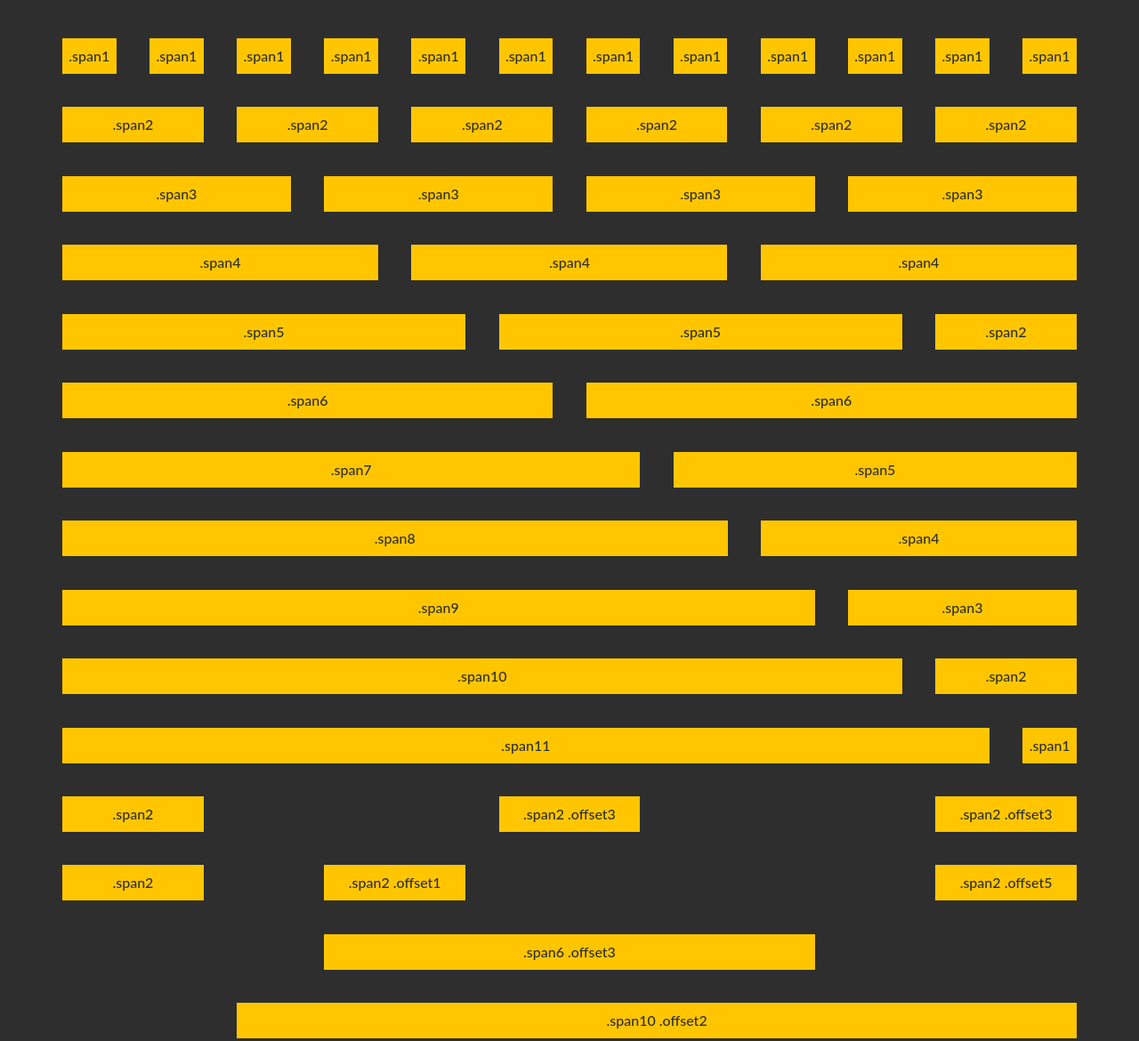
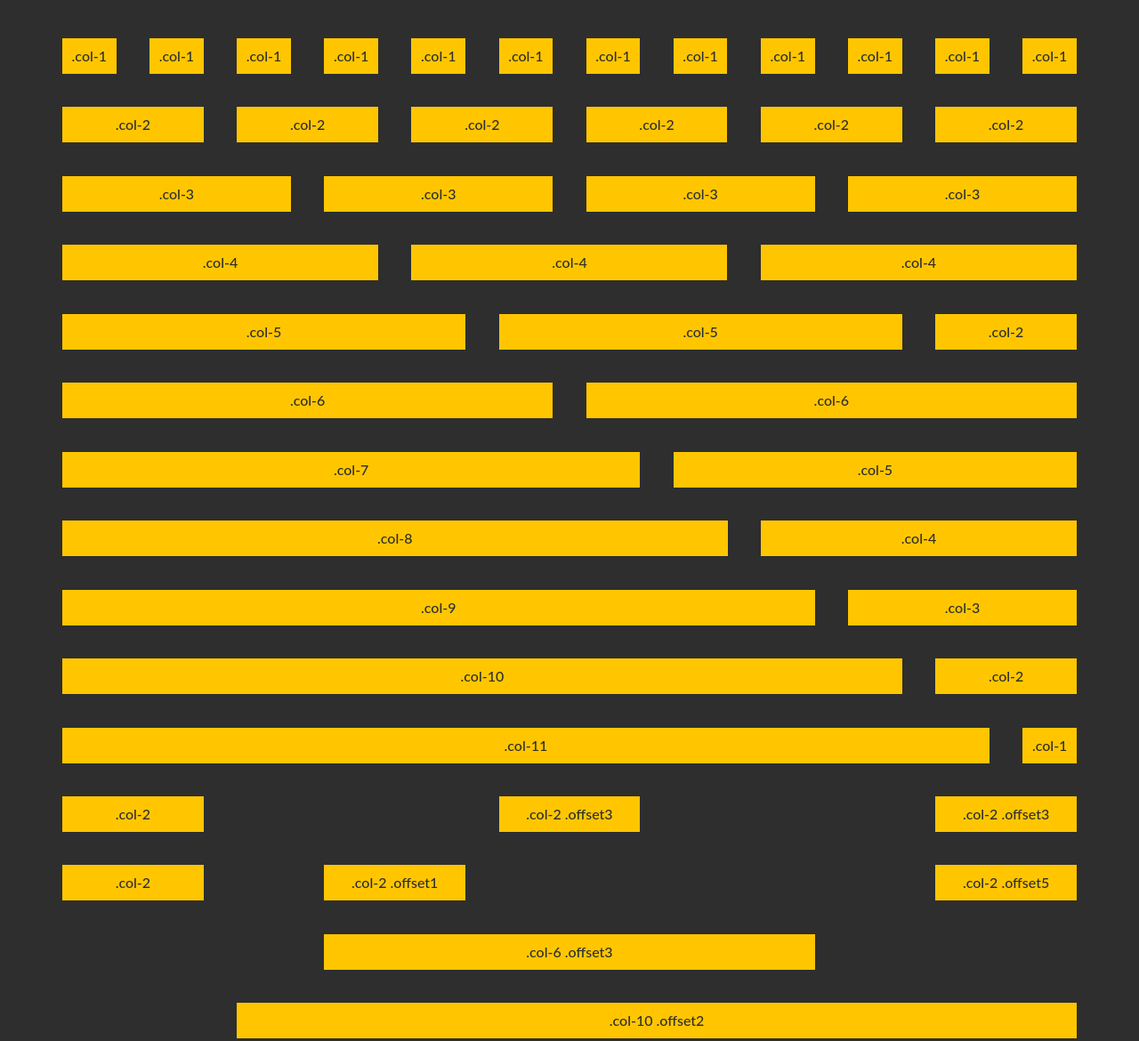
Before and after one commit to Yago/agrid.css, a plain HTML site: page index.html in a window 1280 px wide. Shown: the part 1300-2470 px from the top of the page at 89% size. Drawn offline with Linux system fonts and the light colour scheme.

Commit message:
update example class

```diff
--- a/index.html
+++ b/index.html
@@ -162,82 +162,82 @@
     <div class="container">
       <h2>Just look how it's work</h2>
       <div class="row">
-      <p class="col-1">.span1</p>
-      <p class="col-1">.span1</p>
-      <p class="col-1">.span1</p>
-      <p class="col-1">.span1</p>
-      <p class="col-1">.span1</p>
-      <p class="col-1">.span1</p>
-      <p class="col-1">.span1</p>
-      <p class="col-1">.span1</p>
-      <p class="col-1">.span1</p>
-      <p class="col-1">.span1</p>
-      <p class="col-1">.span1</p>
-      <p class="col-1 last">.span1</p>
+      <p class="col-1">.col-1</p>
+      <p class="col-1">.col-1</p>
+      <p class="col-1">.col-1</p>
+      <p class="col-1">.col-1</p>
+      <p class="col-1">.col-1</p>
+      <p class="col-1">.col-1</p>
+      <p class="col-1">.col-1</p>
+      <p class="col-1">.col-1</p>
+      <p class="col-1">.col-1</p>
+      <p class="col-1">.col-1</p>
+      <p class="col-1">.col-1</p>
+      <p class="col-1 last">.col-1</p>
     </div>
     <div class="row">
-      <p class="col-2">.span2</p>
-      <p class="col-2">.span2</p>
-      <p class="col-2">.span2</p>
-      <p class="col-2">.span2</p>
-      <p class="col-2">.span2</p>
-      <p class="col-2 last">.span2</p>
+      <p class="col-2">.col-2</p>
+      <p class="col-2">.col-2</p>
+      <p class="col-2">.col-2</p>
+      <p class="col-2">.col-2</p>
+      <p class="col-2">.col-2</p>
+      <p class="col-2 last">.col-2</p>
     </div>
     <div class="row">
-      <p class="col-3">.span3</p>
-      <p class="col-3">.span3</p>
-      <p class="col-3">.span3</p>
-      <p class="col-3 last">.span3</p>
+      <p class="col-3">.col-3</p>
+      <p class="col-3">.col-3</p>
+      <p class="col-3">.col-3</p>
+      <p class="col-3 last">.col-3</p>
     </div>
     <div class="row">
-      <p class="col-4">.span4</p>
-      <p class="col-4">.span4</p>
-      <p class="col-4 last">.span4</p>
+      <p class="col-4">.col-4</p>
+      <p class="col-4">.col-4</p>
+      <p class="col-4 last">.col-4</p>
     </div>
     <div class="row">
-      <p class="col-5">.span5</p>
-      <p class="col-5">.span5</p>
-      <p class="col-2 last">.span2</p>
+      <p class="col-5">.col-5</p>
+      <p class="col-5">.col-5</p>
+      <p class="col-2 last">.col-2</p>
     </div>
     <div class="row">
-      <p class="col-6">.span6</p>
-      <p class="col-6 last">.span6</p>
+      <p class="col-6">.col-6</p>
+      <p class="col-6 last">.col-6</p>
     </div>
     <div class="row">
-      <p class="col-7">.span7</p>
-      <p class="col-5 last">.span5</p>
+      <p class="col-7">.col-7</p>
+      <p class="col-5 last">.col-5</p>
     </div>
     <div class="row">
-      <p class="col-8">.span8</p>
-      <p class="col-4 last">.span4</p>
+      <p class="col-8">.col-8</p>
+      <p class="col-4 last">.col-4</p>
     </div>
     <div class="row">
-      <p class="col-9">.span9</p>
-      <p class="col-3 last">.span3</p>
+      <p class="col-9">.col-9</p>
+      <p class="col-3 last">.col-3</p>
     </div>
     <div class="row">
-      <p class="col-10">.span10</p>
-      <p class="col-2 last">.span2</p>
+      <p class="col-10">.col-10</p>
+      <p class="col-2 last">.col-2</p>
     </div>
     <div class="row">
-      <p class="col-11">.span11</p>
-      <p class="col-1 last">.span1</p>
+      <p class="col-11">.col-11</p>
+      <p class="col-1 last">.col-1</p>
     </div>
     <div class="row">
-      <p class="col-2">.span2</p>
-      <p class="col-2 offset3">.span2 .offset3</p>
-      <p class="col-2 offset3 last">.span2 .offset3</p>
+      <p class="col-2">.col-2</p>
+      <p class="col-2 offset3">.col-2 .offset3</p>
+      <p class="col-2 offset3 last">.col-2 .offset3</p>
     </div>
     <div class="row">
-      <p class="col-2">.span2</p>
-      <p class="col-2 offset1">.span2 .offset1</p>
-      <p class="col-2 offset5 last">.span2 .offset5</p>
+      <p class="col-2">.col-2</p>
+      <p class="col-2 offset1">.col-2 .offset1</p>
+      <p class="col-2 offset5 last">.col-2 .offset5</p>
     </div>
     <div class="row">
-      <p class="col-6 offset3 last">.span6 .offset3</p>
+      <p class="col-6 offset3 last">.col-6 .offset3</p>
     </div>
     <div class="row">
-      <p class="col-10 offset2 last">.span10 .offset2</p>
+      <p class="col-10 offset2 last">.col-10 .offset2</p>
     </div>
     <br />
     </div>
```
